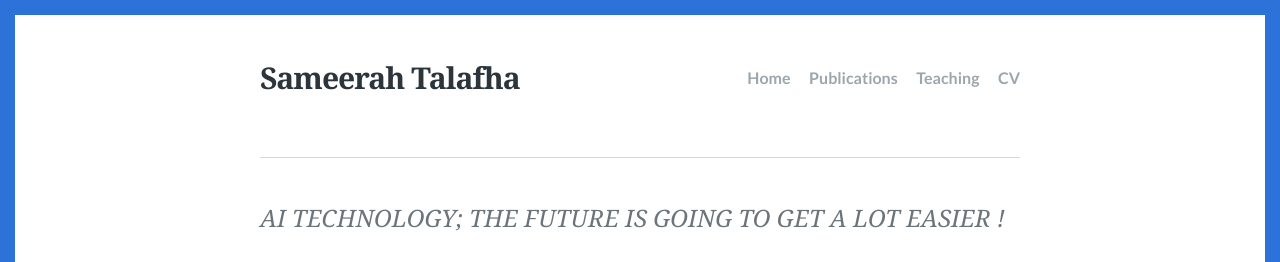
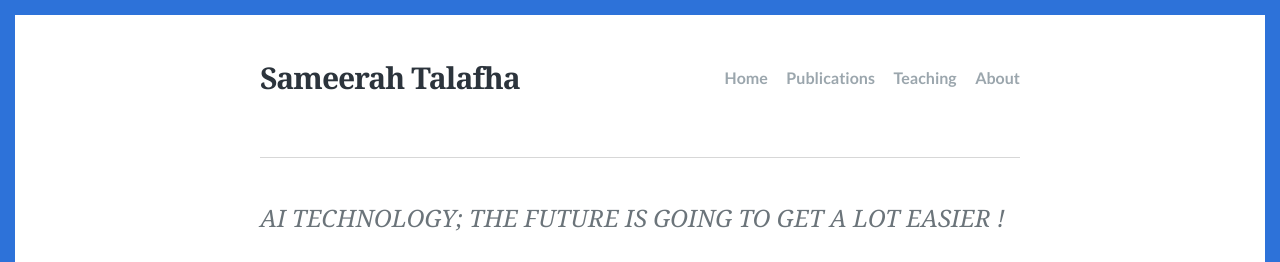
Before and after one commit to Meera-M-T/meeram.github.io, a Jekyll site: the page built from index.html, in a window 1280 px wide and 900 px high. Shown: the top 262 px of the window. Built offline with Jekyll 4.4.1, drawn with Linux system fonts in a browser that asks for light colours; the list of posts is cut into pages by our own code.

Commit message:
Update _config.yml

```diff
--- a/_config.yml
+++ b/_config.yml
@@ -31,8 +31,8 @@ navigation:
     url: /publications
   - text: Teaching
     url: /teaching
-  - text: CV
-    url: /CV
+  - text: About
+    url: /about
 
 
 # The shortname for your Disqus site to enable comments.
```
